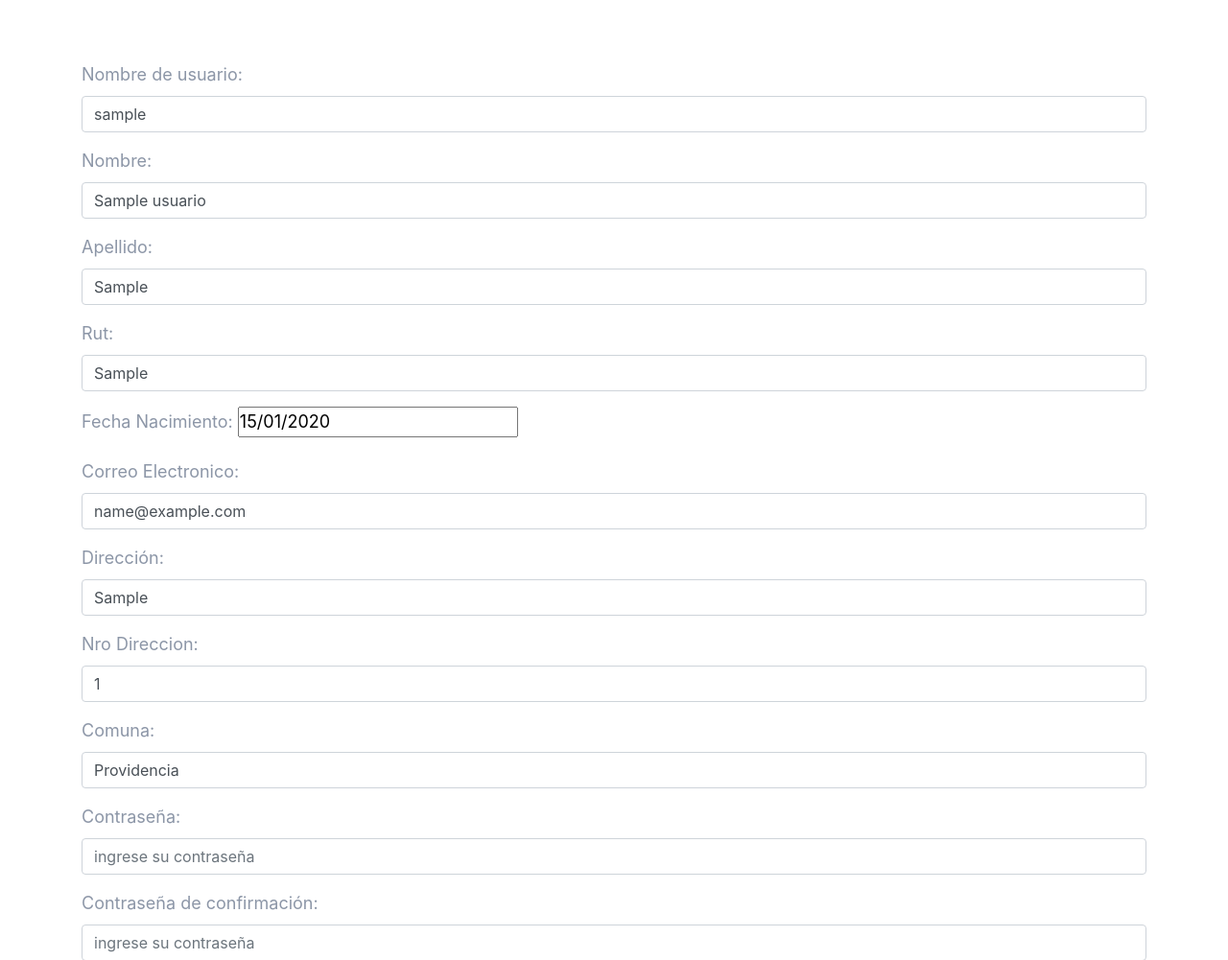
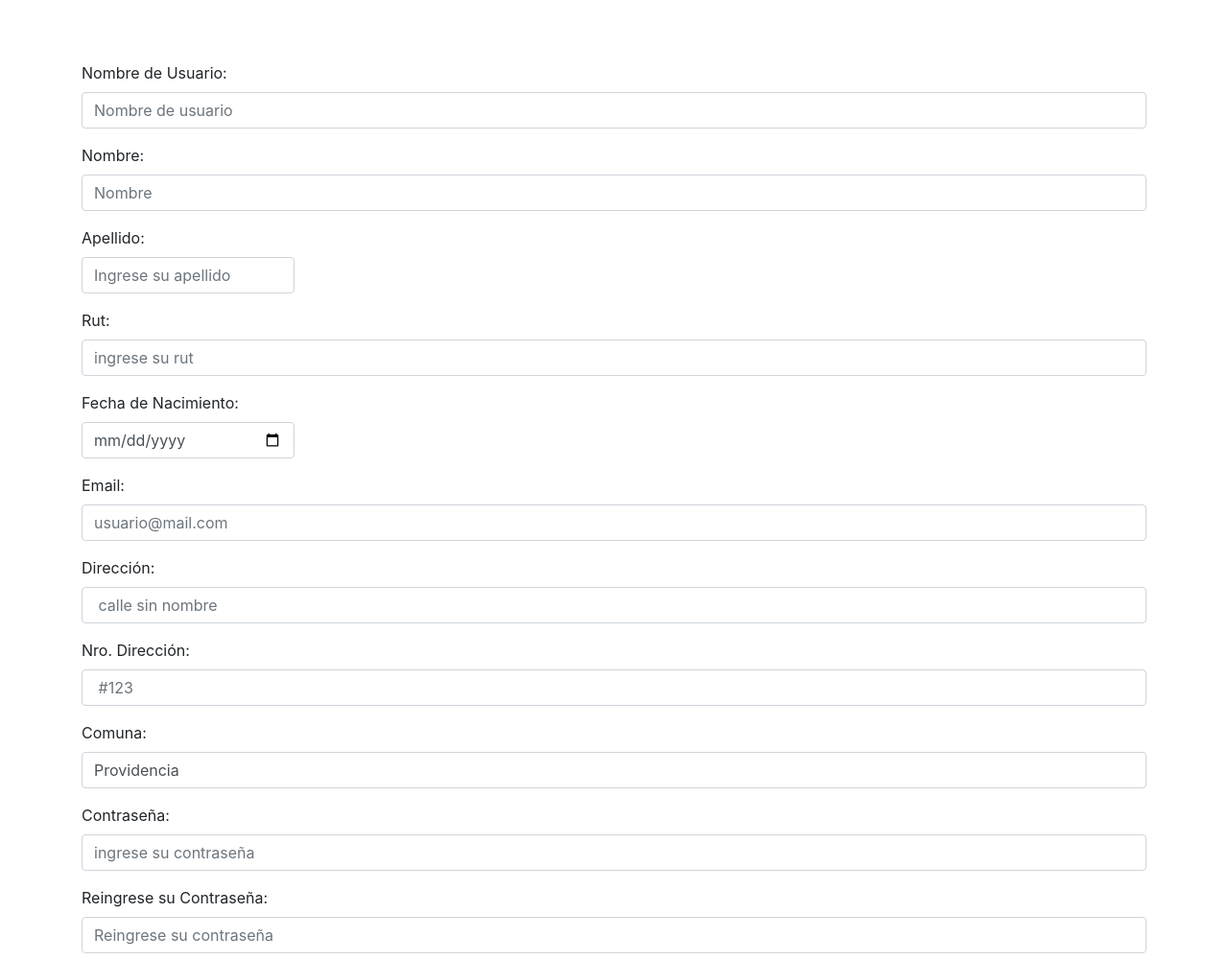
Before and after one commit to Denisse-bot/tutorial, a Django app: page /editar_usuario/1 in a window 1280 px wide. Shown: the part 172-1173 px from the top of the page at 96% size. Run offline with Django 3.2, Linux system fonts and the light colour scheme; tables that the repository leaves empty hold one stand-in row (values such as "Sample post"); some libraries are stand-ins or nearby versions.

Commit message:
se crea formulario html en crear usuario

```diff
--- a/core/templates/core/crear_usuario.html
+++ b/core/templates/core/crear_usuario.html
@@ -22,60 +22,81 @@
     {% if error %}
         <h4>{{ error }}</h4>
     {% else %}
-        {{ usuario_form.as_p }}
-    {% endif%}
-    <!-- <div class="form-group">
-      <label for="uname">Correo Electrónico:</label>
-      <input type="text" class="form-control" id="uname" placeholder="correo@mail.com" name="uname" required>
+
+    <div class="form-group">
+      <label for="username">Nombre de Usuario:</label>
+      <input type="text" class="form-control" id="username" placeholder="Nombre de usuario" name="username" required>
       <div class="valid-feedback">Ok.</div>
-      <div class="invalid-feedback">Ingresa un correo válido.</div>
+      <div class="invalid-feedback">Ingresa un nombre de usuario válido.</div>
     </div>
     <div class="form-group">
-      <label for="pwd">Contraseña:</label>
-      <input type="password" class="form-control" id="pwd" placeholder="contraseña123" name="pswd" required>
+      <label for="nombre">Nombre:</label>
+      <input type="text" class="form-control" id="nombre" placeholder="Nombre" name="nombre" required>
       <div class="valid-feedback">Ok.</div>
-      <div class="invalid-feedback">Ingresa una contraseña válida.</div>
+      <div class="invalid-feedback">Ingresa un nombre válido.</div>
     </div>
     <div class="form-group" style="max-width: 20%;">
-        <label for="age">Edad:</label>
-        <input type="number" class="form-control" id="age" placeholder="24" name="age" required>
+        <label for="apellido">Apellido:</label>
+        <input type="text" class="form-control" id="apellido" placeholder="Ingrese su apellido" name="apellido" required>
         <div class="valid-feedback">Ok.</div>
-        <div class="invalid-feedback">Ingresa una edad válida.</div>
+        <div class="invalid-feedback">Ingresa un apellido válido.</div>
     </div>
     <div class="form-group">
-        <label for="direction">Dirección:</label>
-        <input type="text" class="form-control" id="direction" placeholder="Av siempreviva" name="direction" required>
+        <label for="rut">Rut:</label>
+        <input type="text" class="form-control" id="rut" placeholder="ingrese su rut" name="rut" required>
+        <div class="valid-feedback">Ok.</div>
+        <div class="invalid-feedback">Ingresa un rut válido.</div>
+    </div>
+    <div class="form-group" style="max-width: 20%;">
+        <label for="fecha_nacimiento">Fecha de Nacimiento:</label>
+        <input type="date" class="form-control" id="fecha_nacimiento" placeholder="01/02/2021" name="fecha_nacimiento" required>
+        <div class="valid-feedback">Ok.</div>
+        <div class="invalid-feedback">Ingresa una fecha de nacimiento válida.</div>
+    </div>
+    <div class="form-group">
+        <label for="email">Email:</label>
+        <input type="email" class="form-control" id="email" placeholder="usuario@mail.com" name="email" required>
+        <div class="valid-feedback">Ok.</div>
+        <div class="invalid-feedback">Ingresa un email válido.</div>
+    </div>
+    <div class="form-group">
+        <label for="direccion">Dirección:</label>
+        <input type="text" class="form-control" id="direccion" placeholder=" calle sin nombre" name="direccion" required>
         <div class="valid-feedback">Ok.</div>
         <div class="invalid-feedback">Ingresa una dirección válida.</div>
     </div>
-    <div class="form-group" style="max-width: 20%;">
-        <label for="comunne">Número:</label>
-        <input type="text" class="form-control" id="number-direction" placeholder="#1234 ó 123A" name="number-comunne" required>
+    <div class="form-group">
+      <label for="nro_direccion">Nro. Dirección:</label>
+      <input type="number" class="form-control" id="nro_direccion" placeholder=" #123" name="nro_direccion" required>
       <div class="valid-feedback">Ok.</div>
-        <div class="invalid-feedback">Ingresa un número de casa válido.</div>
+      <div class="invalid-feedback">Ingresa un numero de dirección válido.</div>
     </div>
     <div class="form-group">
-        <label for="comunne">Comuna:</label>
-        <input type="text" class="form-control" id="direction" placeholder="Viña del Mar" name="comunne" required>
+      <label for="comuna">Comuna:</label>
+      <select class="form-control" id="comuna">
+        <option value="1">Providencia</option>
+        <option value="2">San Bernardo</option>
+        <option value="3" >La Serena</option>
+        <option value="4">Temuco</option>
+      </select>
       <div class="valid-feedback">Ok.</div>
       <div class="invalid-feedback">Ingresa una comuna válida.</div>
     </div>
     <div class="form-group">
-        <label for="comunne">Número:</label>
-        <input type="text" class="form-control" id="number-direction" placeholder="#1234" name="number-comunne" required>
+      <label for="password1">Contraseña:</label>
+      <input type="password" class="form-control" id="password1" placeholder="ingrese su contraseña" name="password1" required>
       <div class="valid-feedback">Ok.</div>
-        <div class="invalid-feedback">Ingresa un número de casa válido.</div>
+      <div class="invalid-feedback">Ingresa una contraseña válida.</div>
     </div>
-    <div class="form-group form-check">
-        <label class="form-check-label">
-          <input class="form-check-input" type="checkbox" name="remember" required> Acepto Términos & Condiciones, así como el registro de mis datos personales para fines clínicos.
+    <div class="form-group">
+      <label for="password2">Reingrese su Contraseña:</label>
+      <input type="password" class="form-control" id="password2" placeholder="Reingrese su contraseña" name="password2" required>
       <div class="valid-feedback">Ok.</div>
-          <div class="invalid-feedback">Acepta los términos para continuar</div>
-        </label>
-      </div> -->
+      <div class="invalid-feedback">Ingresa una contraseña válida.</div>
+    </div>
     <button type="submit" class="btn btn-success float-right">Registrar</button>
     <button type="reset" class="btn btn-primary float-left">Limpiar</button>
-
+    {% endif%}
   </form>
 </div>
 <!-- <script src="{% static 'js/base.js' %}"></script> -->
```
Also changed, not shown: core/models.py (+13 -0 lines), core/static/js/base.js (+29 -32 lines). Lines whose indentation alone changed are shown as unchanged.
